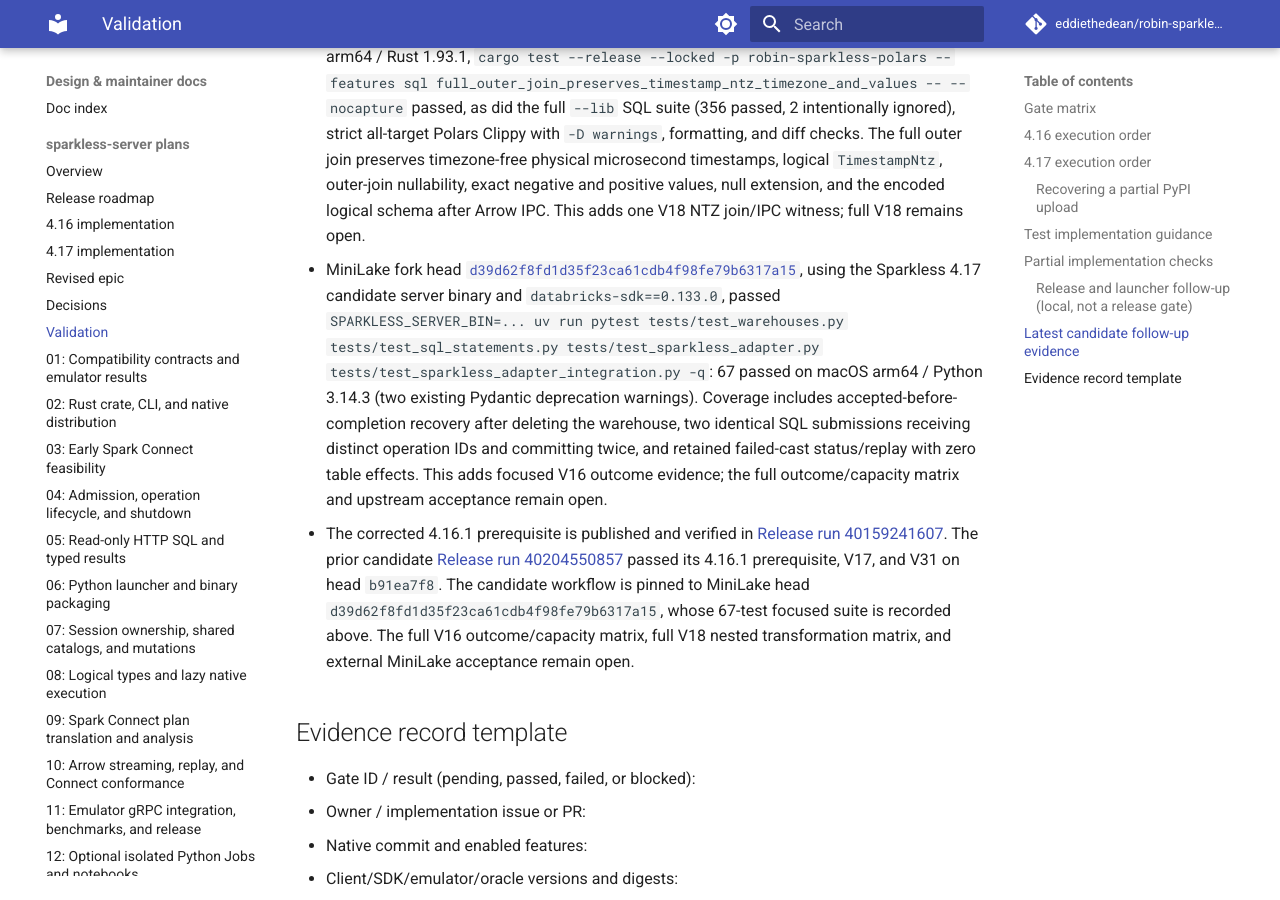
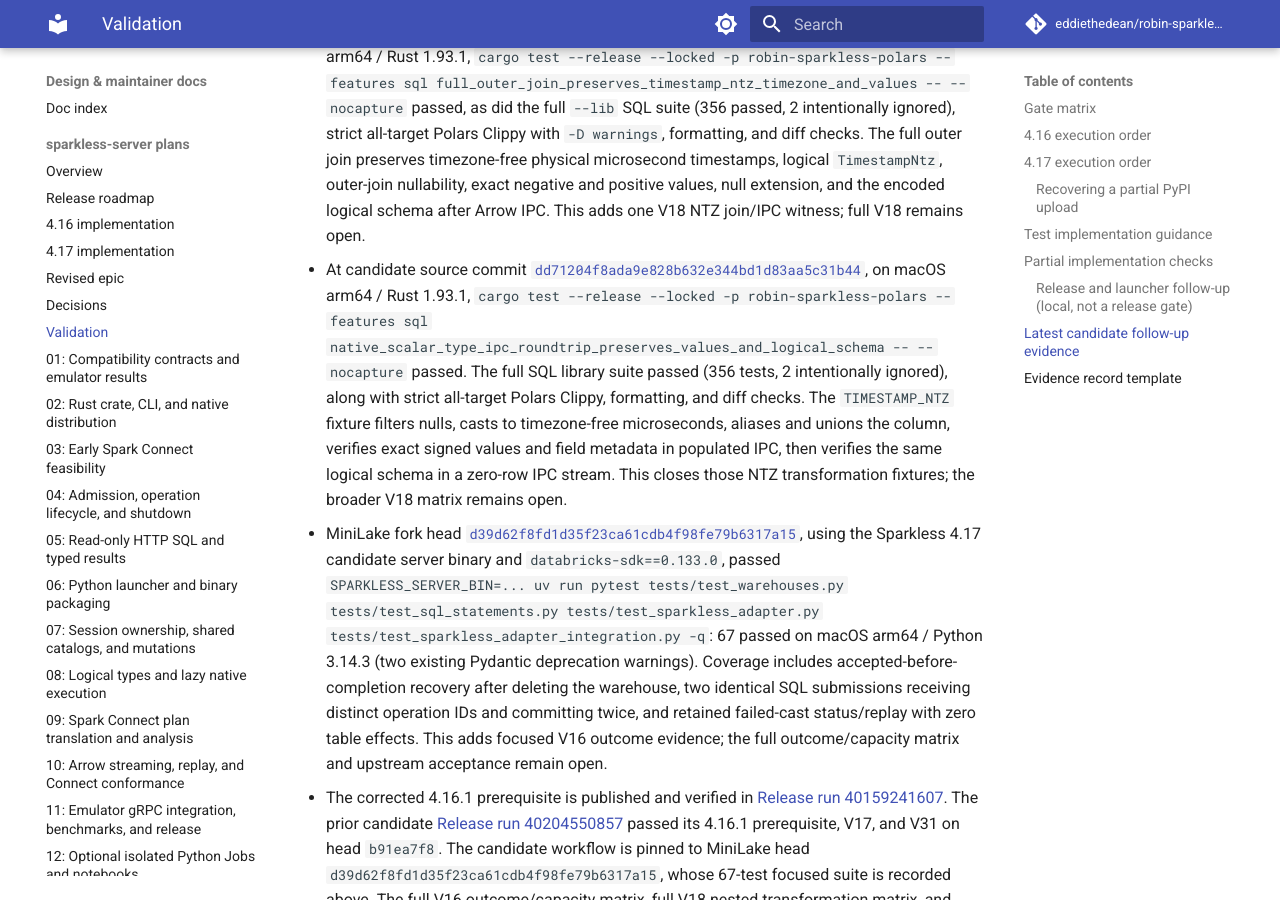
Before and after one commit to eddiethedean/robin-sparkless, an MkDocs documentation site: the page built from docs/plans/sparkless-server/VALIDATION.md, in a window 1280 px wide and 900 px high, scrolled down 30165 px. Built offline with MkDocs 1.6.1 and Material for MkDocs 9.7.7, drawn with Linux system fonts in a browser that asks for light colours; comment, search, counter and statistics services are not loaded.

Commit message:
docs: record timestamp ntz transformation validation

```diff
--- a/docs/plans/sparkless-server/VALIDATION.md
+++ b/docs/plans/sparkless-server/VALIDATION.md
@@ -259,6 +259,7 @@
 - At candidate source commit [`c209b67d`](https://github.com/eddiethedean/robin-sparkless/commit/c209b67dffe7e940f25748fa327d514cf40f76a3), the core legacy-schema fixture and Polars checked-conversion fixture passed on macOS arm64 / Rust 1.93.1. The JSON round trip preserves both `MapWithNullability.value_contains_null` values (`true` and `false`); checked conversion still rejects both mapped forms because native map values are not enabled. Strict all-target Clippy across core and Polars, formatting, and diff checks passed. This adds V18 map-nullability coverage without enabling nested remote results; full V18 remains open.
 - At candidate source commit [`623ca134`](https://github.com/eddiethedean/robin-sparkless/commit/623ca134d5e82a610f56f5d1d9943f52e8aff0c5), `cargo test --release --locked -p robin-sparkless-polars --features sql full_outer_join_preserves_nested_struct_schema_and_ipc_values -- --nocapture` passed on macOS arm64 / Rust 1.93.1. The full outer join keeps both nested struct schemas, top-level nullability, nested field metadata and non-nullability, and verifies the exact encoded logical schema and values after Arrow IPC. Strict all-target Polars Clippy, `cargo fmt --all -- --check`, and `git diff --check` passed. This adds one V18 nested-struct join case; the broader transformation and interoperability matrix remains open.
 - At candidate source commit [`e7db9dda9c7cf1b41aba1c7eaf161389eb907bda`](https://github.com/eddiethedean/robin-sparkless/commit/e7db9dda9c7cf1b41aba1c7eaf161389eb907bda), on macOS arm64 / Rust 1.93.1, `cargo test --release --locked -p robin-sparkless-polars --features sql full_outer_join_preserves_timestamp_ntz_timezone_and_values -- --nocapture` passed, as did the full `--lib` SQL suite (356 passed, 2 intentionally ignored), strict all-target Polars Clippy with `-D warnings`, formatting, and diff checks. The full outer join preserves timezone-free physical microsecond timestamps, logical `TimestampNtz`, outer-join nullability, exact negative and positive values, null extension, and the encoded logical schema after Arrow IPC. This adds one V18 NTZ join/IPC witness; full V18 remains open.
+- At candidate source commit [`dd71204f8ada9e828b632e344bd1d83aa5c31b44`](https://github.com/eddiethedean/robin-sparkless/commit/dd71204f8ada9e828b632e344bd1d83aa5c31b44), on macOS arm64 / Rust 1.93.1, `cargo test --release --locked -p robin-sparkless-polars --features sql native_scalar_type_ipc_roundtrip_preserves_values_and_logical_schema -- --nocapture` passed. The full SQL library suite passed (356 tests, 2 intentionally ignored), along with strict all-target Polars Clippy, formatting, and diff checks. The `TIMESTAMP_NTZ` fixture filters nulls, casts to timezone-free microseconds, aliases and unions the column, verifies exact signed values and field metadata in populated IPC, then verifies the same logical schema in a zero-row IPC stream. This closes those NTZ transformation fixtures; the broader V18 matrix remains open.
 - MiniLake fork head [`d39d62f8fd1d35f23ca61cdb4f98fe79b6317a15`](https://github.com/eddiethedean/minilake/commit/d39d62f8fd1d35f23ca61cdb4f98fe79b6317a15), using the Sparkless 4.17 candidate server binary and `databricks-sdk==0.133.0`, passed `SPARKLESS_SERVER_BIN=... uv run pytest tests/test_warehouses.py tests/test_sql_statements.py tests/test_sparkless_adapter.py tests/test_sparkless_adapter_integration.py -q`: 67 passed on macOS arm64 / Python 3.14.3 (two existing Pydantic deprecation warnings). Coverage includes accepted-before-completion recovery after deleting the warehouse, two identical SQL submissions receiving distinct operation IDs and committing twice, and retained failed-cast status/replay with zero table effects. This adds focused V16 outcome evidence; the full outcome/capacity matrix and upstream acceptance remain open.
 - The corrected 4.16.1 prerequisite is published and verified in [Release run 40159241607](https://github.com/eddiethedean/robin-sparkless/actions/runs/40159241607). The prior candidate [Release run 40204550857](https://github.com/eddiethedean/robin-sparkless/actions/runs/40204550857) passed its 4.16.1 prerequisite, V17, and V31 on head `b91ea7f8`. The candidate workflow is pinned to MiniLake head `d39d62f8fd1d35f23ca61cdb4f98fe79b6317a15`, whose 67-test focused suite is recorded above. The full V16 outcome/capacity matrix, full V18 nested transformation matrix, and external MiniLake acceptance remain open.
 
```
